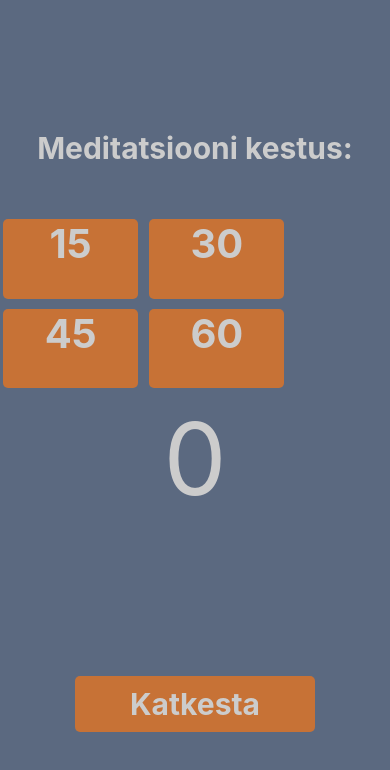
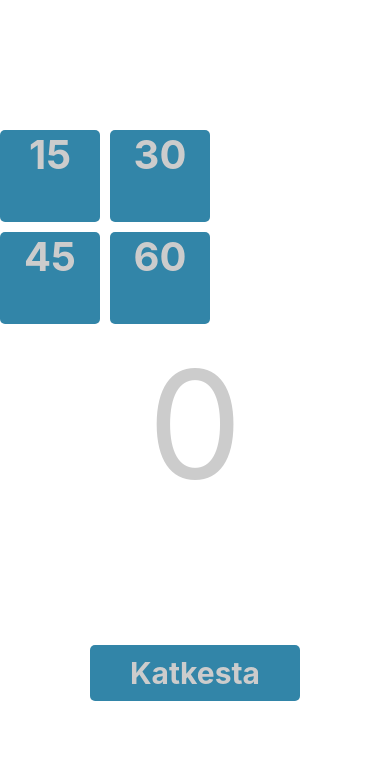
Before and after one commit to Laarup85/meditation-timer, a React Native app: screen / in a window 390 px wide. Shown: the top 770 px of the page. Built offline with nearby package versions, Linux system fonts and the light colour scheme.

Commit message:
06112021: new styles

```diff
--- a/App.js
+++ b/App.js
@@ -12,7 +12,7 @@ export default function App() {
 const styles = StyleSheet.create({
     container: {
         flex: 1,
-        backgroundColor: '#5b6980',
+        backgroundColor: '#fff',
         alignItems: 'center',
         flexDirection: 'column',
     },
--- a/components/CancelButton.js
+++ b/components/CancelButton.js
@@ -18,12 +18,12 @@ const styles = StyleSheet.create({
         fontWeight: 'bold'
     },
     cancelButtonContainer: {
-        backgroundColor: '#c77236',
-        width: 240,
+        backgroundColor: '#3285a8',
+        width: 210,
         display: 'flex',
         alignItems: 'center',
         borderRadius: 5,
-        margin: 10,
+        margin: 5,
         padding: 10,
     }
 });
--- a/components/StartButtons.js
+++ b/components/StartButtons.js
@@ -26,18 +26,17 @@ const styles = StyleSheet.create({
     startButtons: {
         flex: 1,
         flexDirection: 'row',
-        justifyContent: 'space-around',
-        width: '75%',
+        width: '80%',
         flexWrap: 'wrap'
     },
     startButtonContainer: {
-        width: 135,
+        width: 100,
         display: 'flex',
         alignItems: 'center',
         borderRadius: 5,
-        backgroundColor: '#c77236',
+        backgroundColor: '#3285a8',
         marginBottom: 10,
-        marginRight: 5
+        marginRight: 10,
     },
     buttonText: {
         color: '#ccc',
--- a/components/Timer.js
+++ b/components/Timer.js
@@ -57,7 +57,7 @@ export default Timer;
 
 const styles = StyleSheet.create({
     countdownTime: {
-        fontSize: 100,
+        fontSize: 150,
         color: '#ccc',
     },
 });
--- a/screens/HomeScreen.js
+++ b/screens/HomeScreen.js
@@ -29,9 +29,6 @@ const HomeScreen = () => {
 
     return (
         <View style={styles.container}>
-            <View style={styles.titleContainer}>
-                <Text style={styles.title}>Meditatsiooni kestus:</Text>
-            </View>
             <View style={styles.startButtonsContainer}>
                 <StartButtons startTimer={startTimer} />
             </View>
@@ -53,9 +50,6 @@ const styles = StyleSheet.create({
         alignItems: 'center',
         flexDirection: 'column',
         paddingTop: 130
-    },
-    titleContainer: {
-        flex: 1
     },
     title: {
         color: '#ccc',
```
